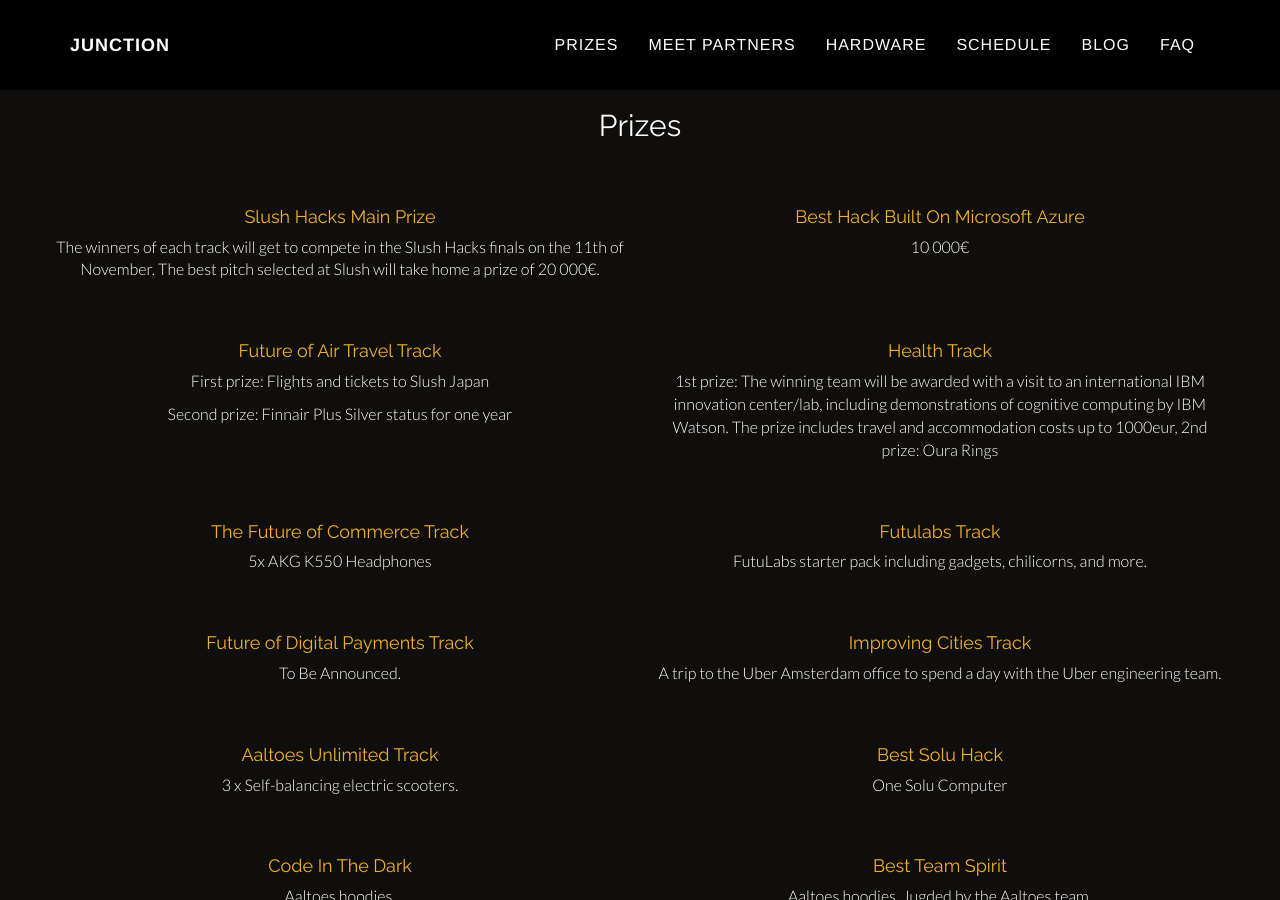
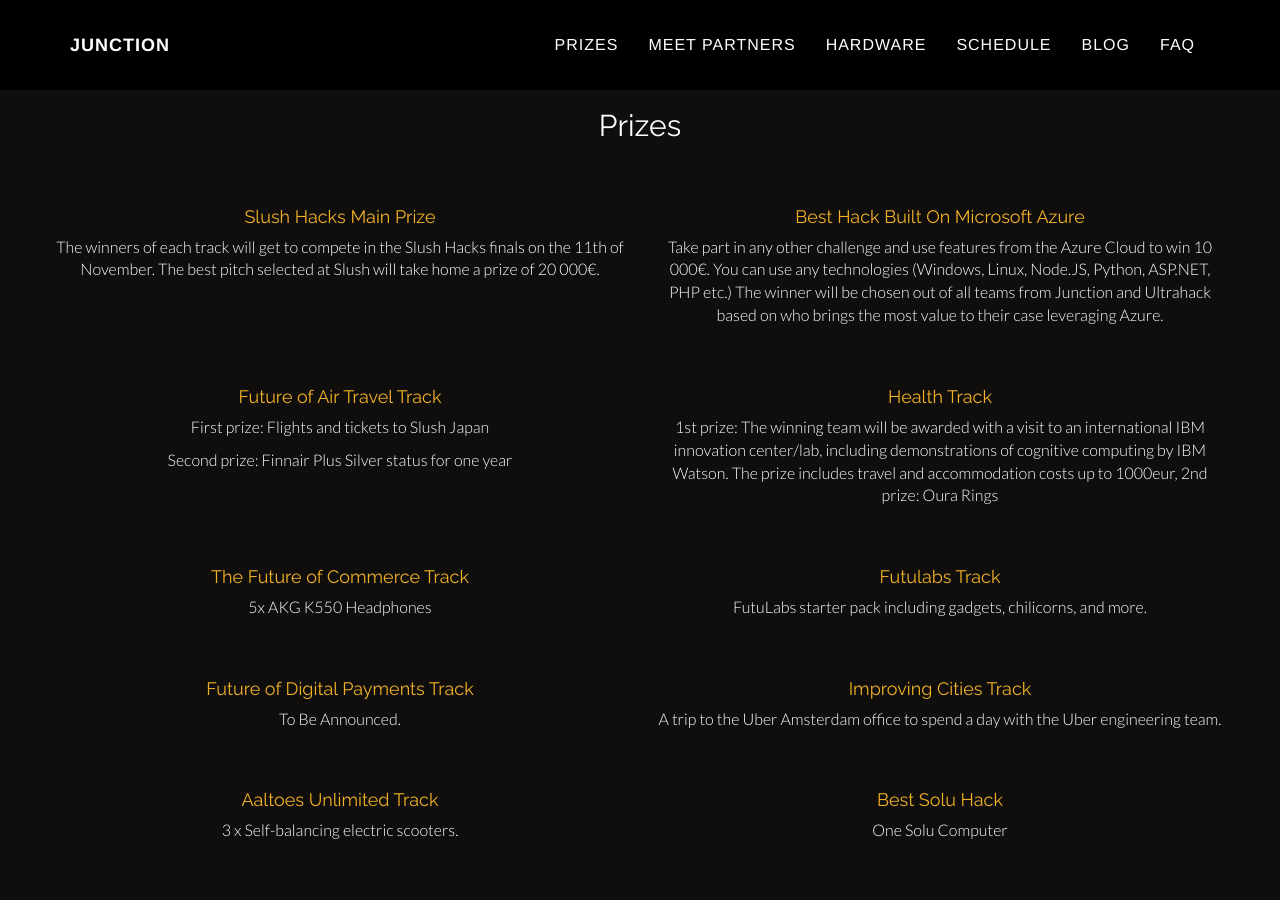
Before and after one commit to junctionasia/junctionasia.github.io, a Jekyll site: the page built from prizes.html, in a window 1280 px wide and 900 px high. Built offline with Jekyll 4.4.1, drawn with Linux system fonts in a browser that asks for light colours; nearby versions of some CDN libraries.

Commit message:
Elaborate on microsoft prize

```diff
--- a/prizes.html
+++ b/prizes.html
@@ -16,7 +16,7 @@
                 </div>
                 <div class="col-md-6 text-center">
                     <h4>Best Hack Built On Microsoft Azure</h4>
-                    <p>10 000€</p>
+                    <p>Take part in any other challenge and use features from the Azure Cloud to win 10 000€. You can use any technologies (Windows, Linux, Node.JS, Python, ASP.NET, PHP etc.) The winner will be chosen out of all teams from Junction and Ultrahack based on who brings the most value to their case leveraging Azure.</p>
                 </div>
             </div>
             <div class="row">
```
